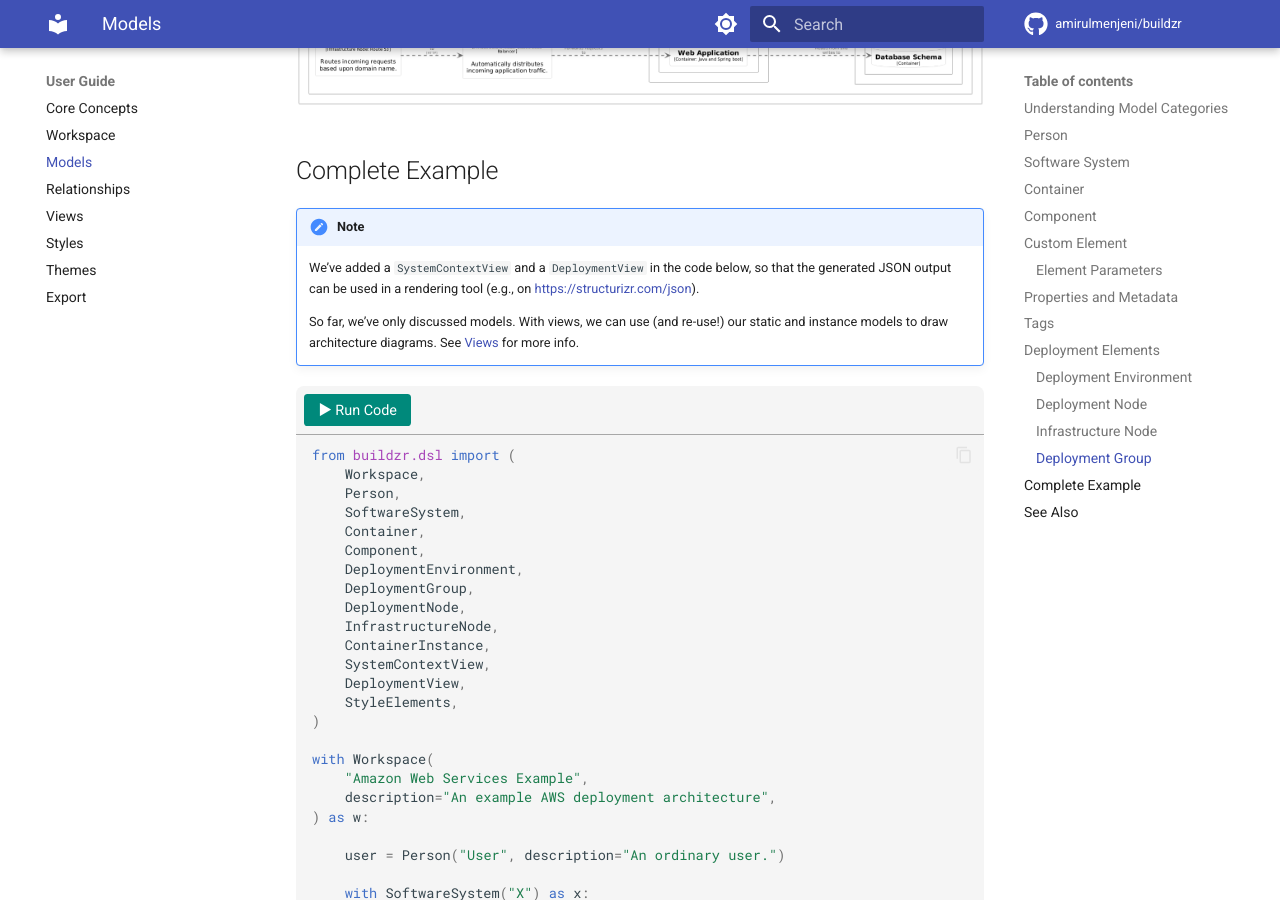
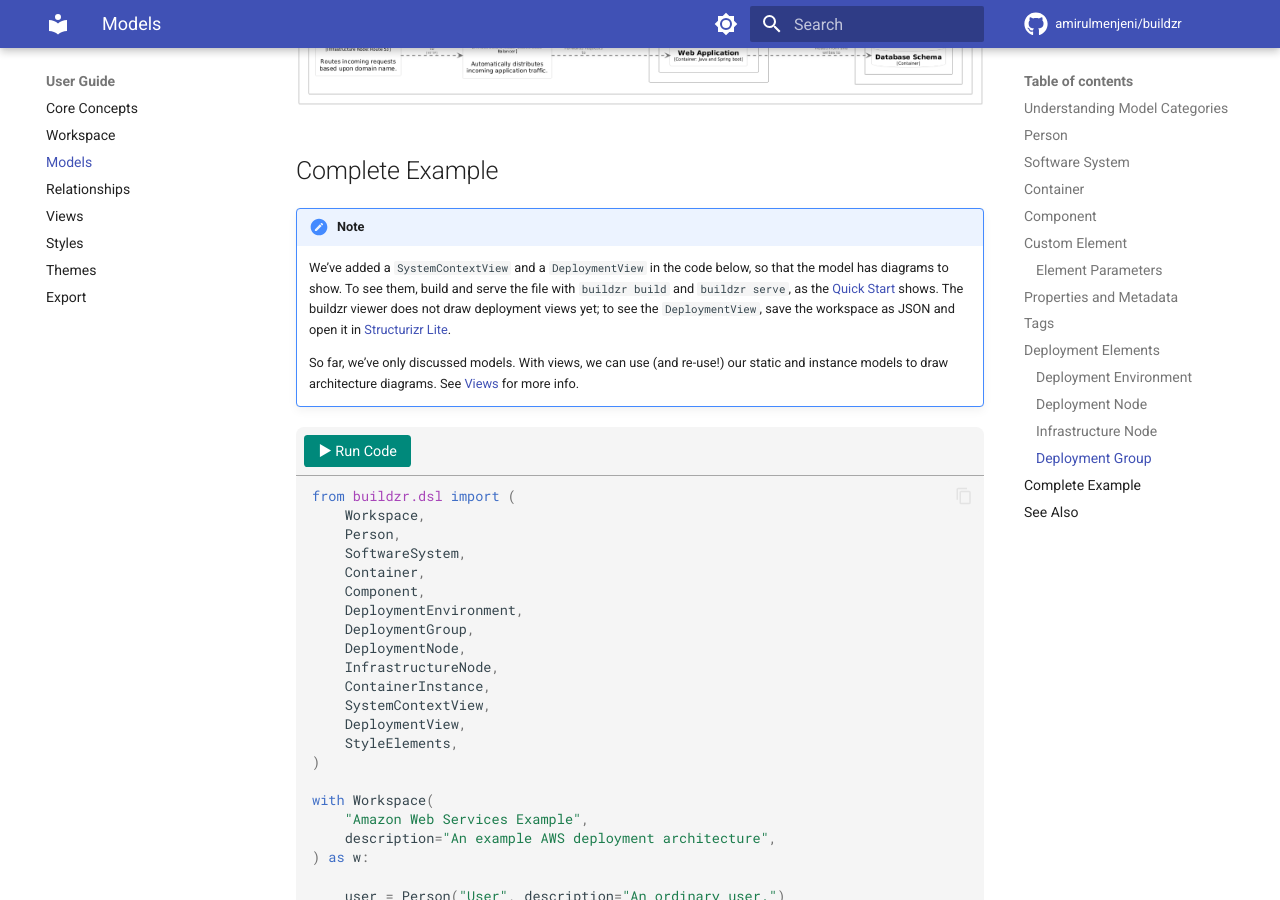
Before and after one commit to amirulmenjeni/buildzr, an MkDocs documentation site: the page built from docs/user-guide/models.md, in a window 1280 px wide and 900 px high, scrolled down 9282 px. Built offline with MkDocs 1.6.1 and Material for MkDocs 9.7.7, drawn with Linux system fonts in a browser that asks for light colours; comment, search, counter and statistics services are not loaded.

Commit message:
docs: replace the dead structurizr.com/json links

```diff
--- a/docs/user-guide/models.md
+++ b/docs/user-guide/models.md
@@ -329,7 +329,7 @@ However, if we specify the deployment group like we did in the example above, we
 ## Complete Example
 
 !!! note
-    We've added a `SystemContextView` and a `DeploymentView` in the code below, so that the generated JSON output can be used in a rendering tool (e.g., on [https://structurizr.com/json](https://structurizr.com/json)).
+    We've added a `SystemContextView` and a `DeploymentView` in the code below, so that the model has diagrams to show. To see them, build and serve the file with `buildzr build` and `buildzr serve`, as the [Quick Start](../getting-started/quick-start.md) shows. The buildzr viewer does not draw deployment views yet; to see the `DeploymentView`, save the workspace as JSON and open it in [Structurizr Lite](https://docs.structurizr.com/lite).
 
     So far, we've only discussed models. With views, we can use (and re-use!) our static and instance models to draw architecture diagrams. See [Views](views.md) for more info.
 
```
Also changed, not shown: CONTRIBUTING.md (+1 -1 lines).
